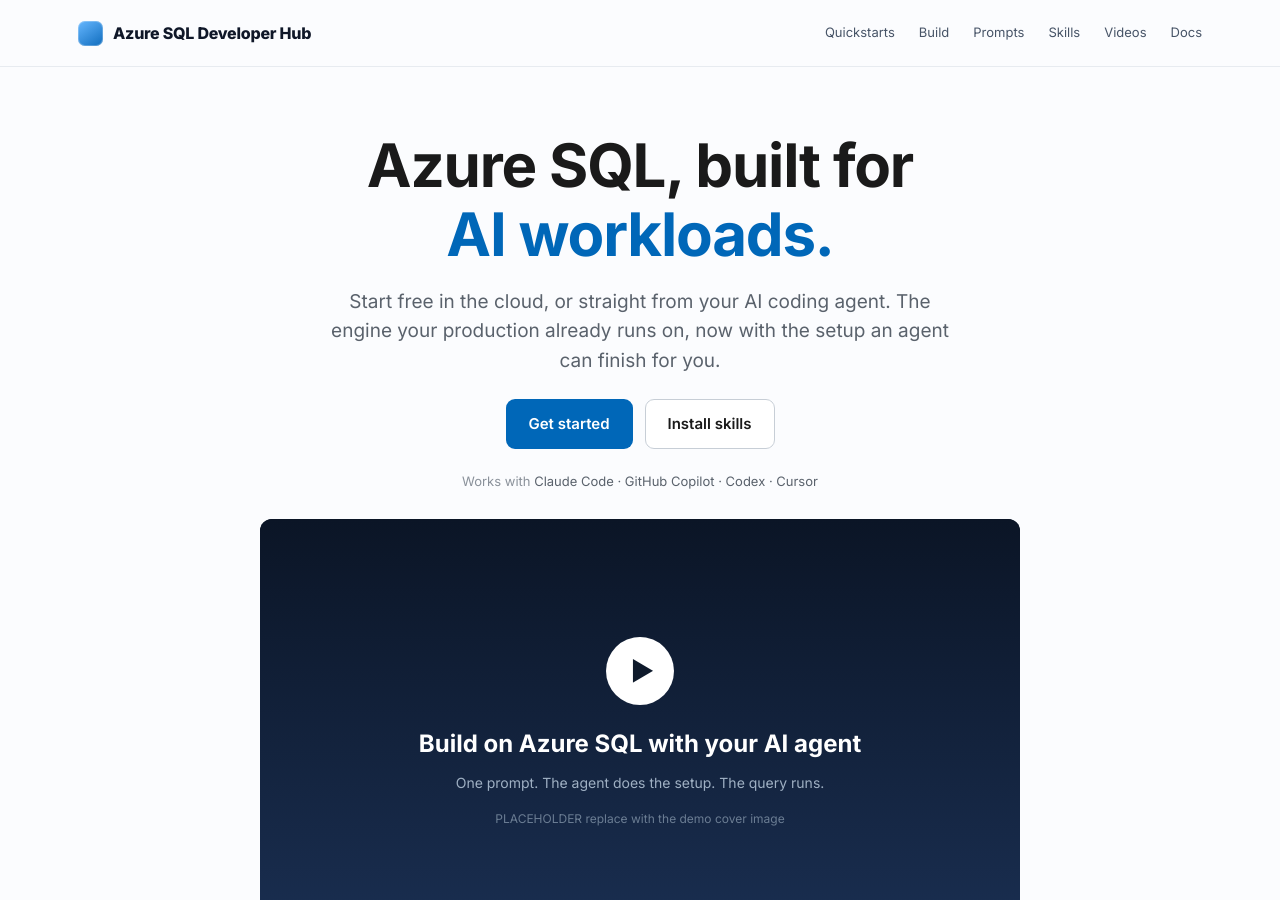
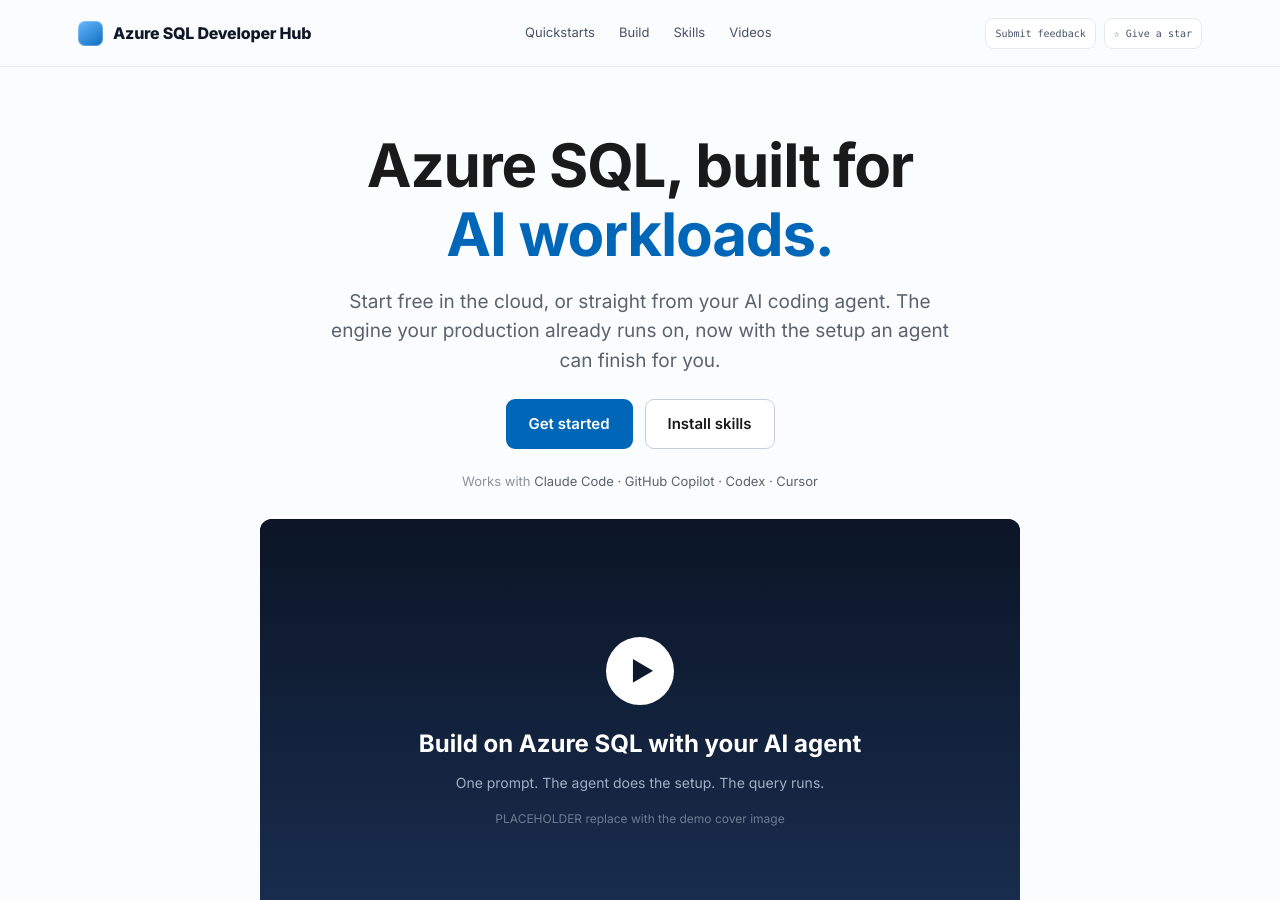
Before and after one commit to microsoft/azure-sql-dev-hub, a Jekyll site: the page built from index.md, in a window 1280 px wide and 900 px high. Built offline with Jekyll 4.4.1, drawn with Linux system fonts in a browser that asks for light colours.

Commit message:
Nav: submit feedback and give a star
Co-Authored-By: Claude Opus 5 (1M context) <noreply@anthropic.com>

```diff
--- a/_includes/nav.html
+++ b/_includes/nav.html
@@ -8,14 +8,12 @@
     <div class="navlinks">
       <a href="{{ '/' | relative_url }}#get-running">Quickstarts</a>
       <a href="{{ '/' | relative_url }}#build">Build</a>
-      <a href="{{ '/' | relative_url }}#prompts">Prompts</a>
       <a href="{{ '/' | relative_url }}#skills">Skills</a>
       <a href="{{ '/' | relative_url }}#watch">Videos</a>
-      <a href="{{ site.azure_sql_docs }}" rel="noopener">Docs</a>
     </div>
-    <div class="navright" hidden>
-      <a class="utility" href="{{ md_path | default: '/index.md' | relative_url }}" data-event="md_fetch">.md</a>
-      <a class="utility" href="{{ '/llms.txt' | relative_url }}">llms.txt</a>
+    <div class="navright">
+      <a class="utility" href="https://microsoft.qualtrics.com/jfe/form/SV_9ytUzrnNnbcxPlI" target="_blank" rel="noopener" data-event="nav_feedback">Submit feedback</a>
+      <a class="utility" href="{{ site.repo | default: 'https://github.com/microsoft/azure-sql-dev-hub' }}" target="_blank" rel="noopener" data-event="nav_star">&#9734; Give a star</a>
     </div>
   </div>
 </nav>
```
